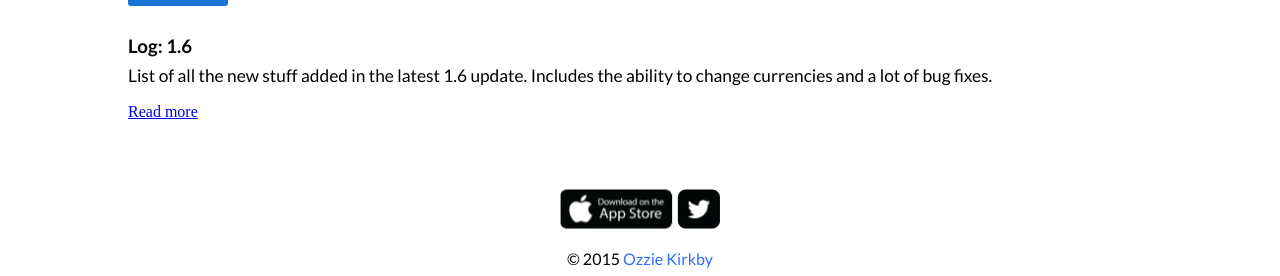
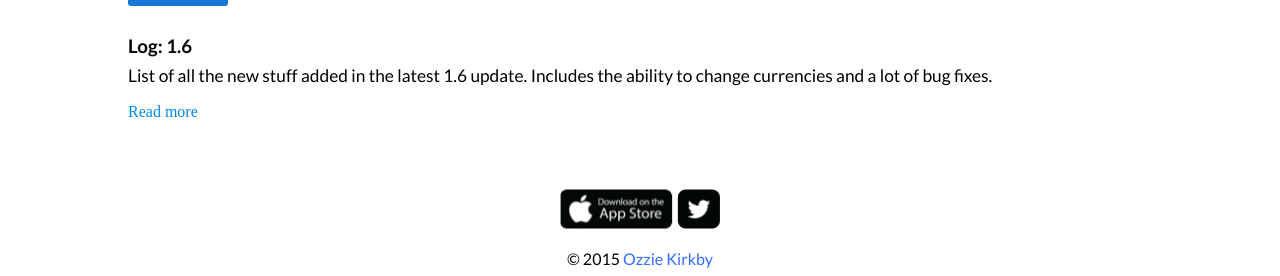
Before and after one commit to outflowapp/outflowapp.github.io, a Jekyll site: the page built from index.html, in a window 1280 px wide. Shown: the part 1415-1691 px from the top of the page. Built offline with Jekyll 4.4.1, drawn with Linux system fonts in a browser that asks for light colours.

Commit message:
Fix issue where Read More button was not being applied with styles

```diff
--- a/_layouts/home.html
+++ b/_layouts/home.html
@@ -60,7 +60,7 @@
              <a href="{{ root_url }}{{ post.url }}">{{ post.title }}</a>
              {% endif %}
           </h1>
-          <p>{{ post.excerpt }} <a href="{{ post.url }}">Read more</a></p>
+          <p>{{ post.excerpt }} <a class="read-more" href="{{ post.url }}">Read more</a></p>
         </article>
      </section>
 
--- a/_sass/_base.scss
+++ b/_sass/_base.scss
@@ -72,12 +72,12 @@
 
    p {
       font-size: 13pt;
+   }
+}
 
-      a {
-         text-decoration: none;
-         color: #0089ea;
-      }
-   }
+.read-more {
+   text-decoration: none;
+   color: #0089ea;
 }
 
 .social {
```
